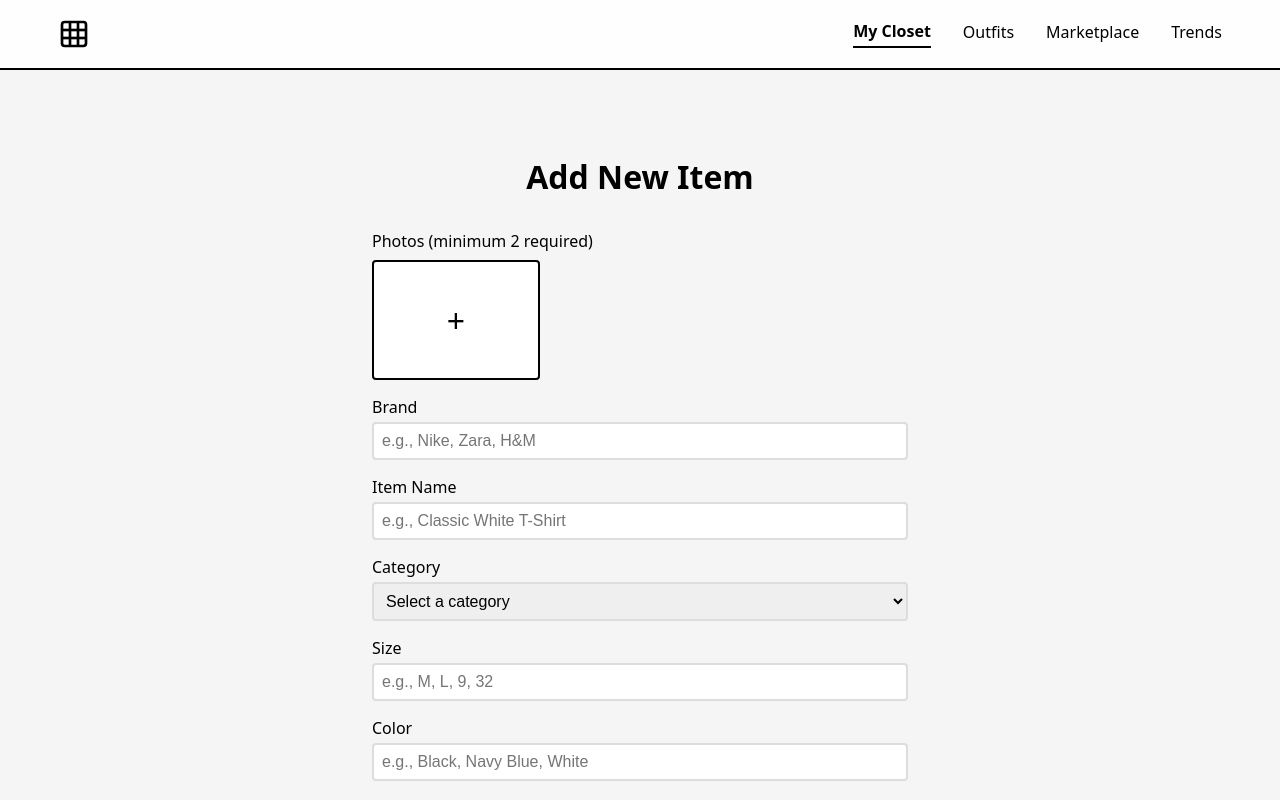
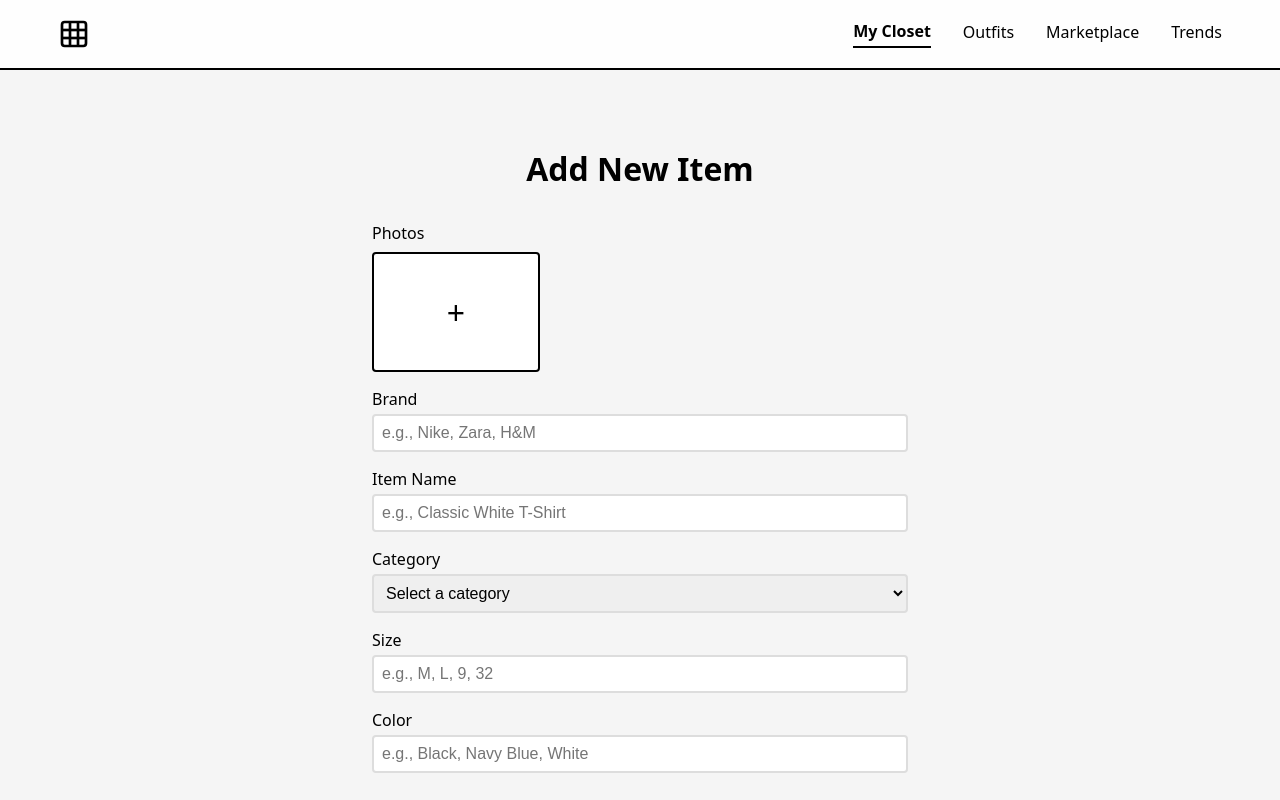
Before and after one commit to jbhatnagar00/CLST-2, a React (Vite) app: page /closet/add-item in a window 1280 px wide. Shown: the top 800 px of the page. Built offline with nearby package versions, Linux system fonts and the light colour scheme; sample sign-in values are in the browser's storage.

Commit message:
Update AddItemPage.tsx

```diff
--- a/src/pages/AddItemPage.tsx
+++ b/src/pages/AddItemPage.tsx
@@ -128,14 +128,15 @@ const AddItemPage = () => {
       minHeight: 'calc(100vh - 70px - 100px)',
       display: 'flex',
       flexDirection: 'column',
-      justifyContent: 'center'
+      justifyContent: 'center',
+      transform: 'translateY(-8px)'
     }}>
       <h1 style={{ marginBottom: '2rem', textAlign: 'center' }}>Add New Item</h1>
 
       <form onSubmit={handleSubmit}>
         {/* Photo Upload */}
         <label style={labelStyle}>
-          Photos (minimum 2 required)
+          Photos
           <div style={{
             marginTop: '0.5rem',
             display: 'grid',
```
